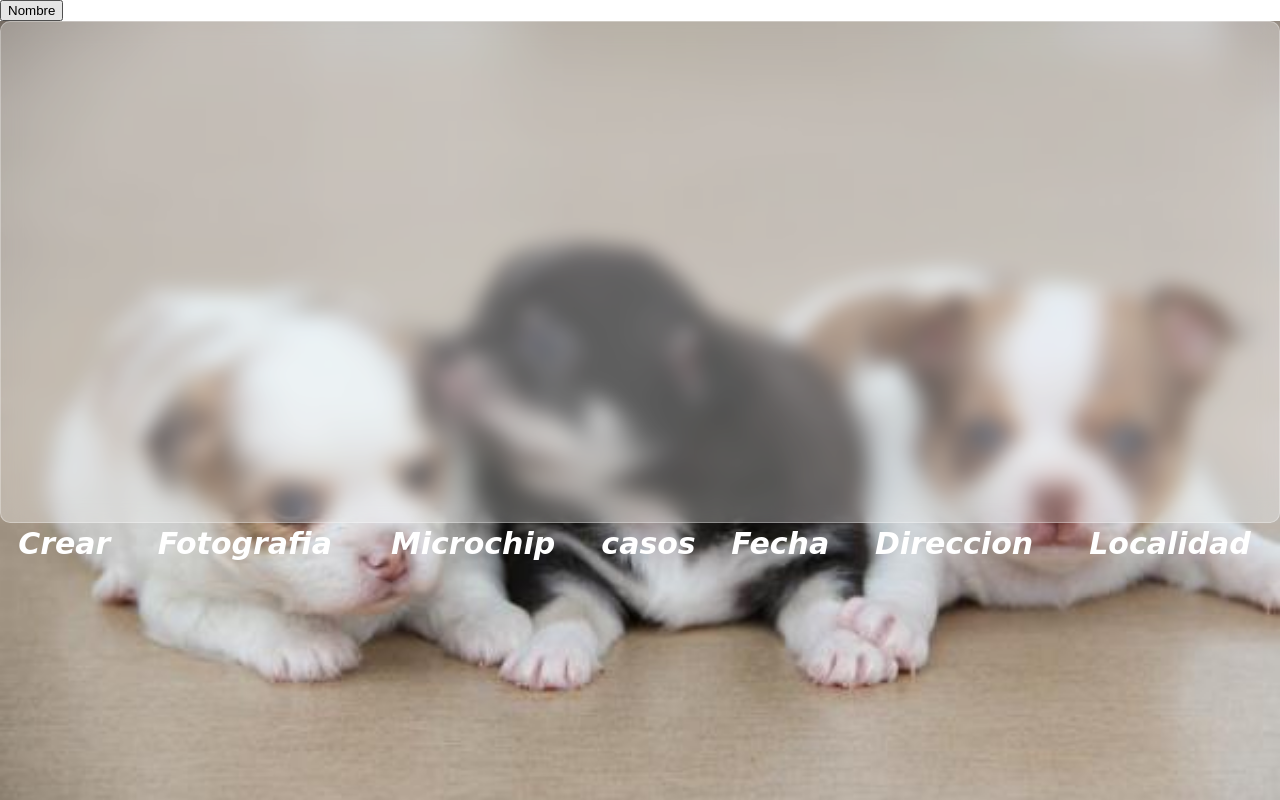
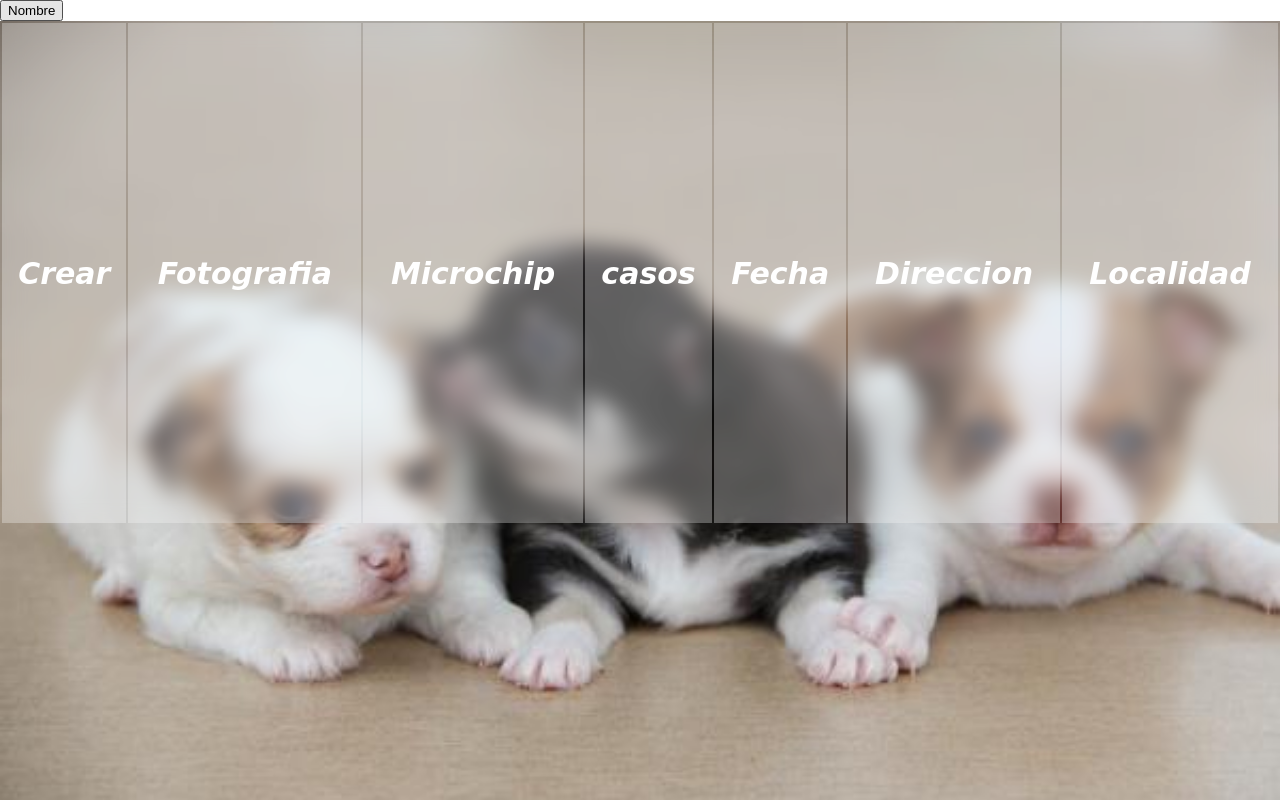
Before and after one commit to cfuendesign/UEB_proyectofinal.front, a plain HTML site: page Panel-Propietario.html in a window 1280 px wide. Drawn offline with Linux system fonts and the light colour scheme.

Commit message:
correccion 2

```diff
--- a/Panel-Propietario.html
+++ b/Panel-Propietario.html
@@ -13,8 +13,7 @@
   <input type="button" value="Nombre">
 </div>
 <table style="width: 100%">
-  <tr>
-    <div class="titulo">
+  <tr class="titulo">
     <th style="font: oblique bold 30px cursive; color: #FFFFFF;">Crear</th>
     <th style="font: oblique bold 30px cursive; color: #FFFFFF;">Fotografia</th>
     <th style="font: oblique bold 30px cursive; color: #FFFFFF;">Microchip</th>
@@ -22,7 +21,6 @@
     <th style="font: oblique bold 30px cursive; color: #FFFFFF;">Fecha</th>
     <th style="font: oblique bold 30px cursive; color: #FFFFFF;">Direccion</th>
     <th style="font: oblique bold 30px cursive; color: #FFFFFF;">Localidad</th>
-    </div>
   </tr>
 </table>
 </body>
```
